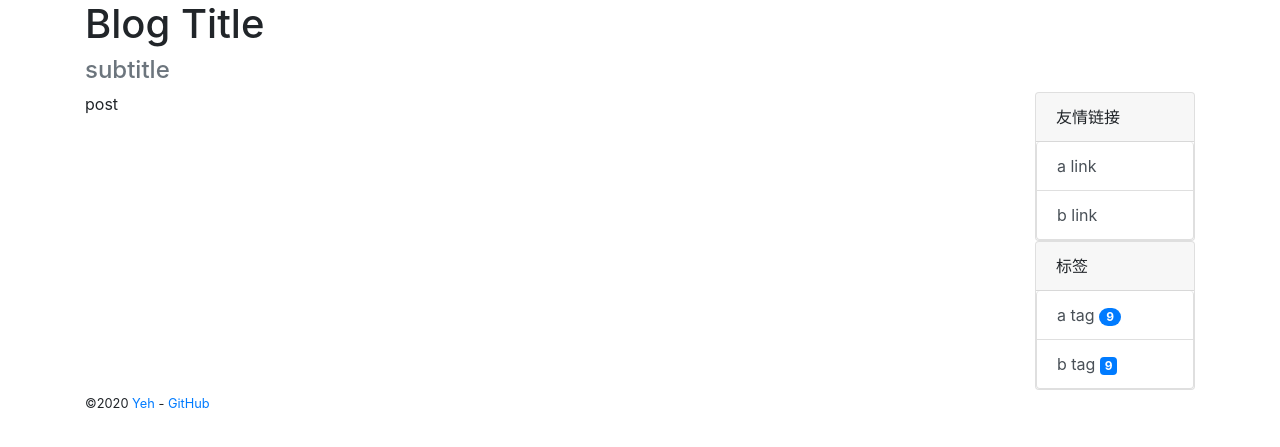
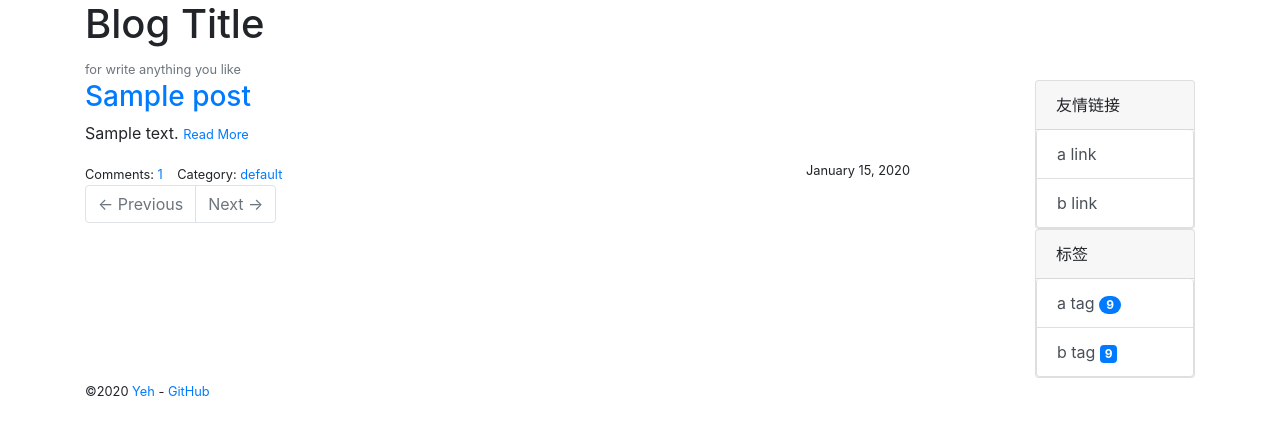
Before and after one commit to yeh-George/awesome-flask-webapp, a Flask app: page / in a window 1280 px wide. Shown: the part 59-506 px from the top of the page. Run offline with Flask 2, Linux system fonts and the light colour scheme; tables that the repository leaves empty hold one stand-in row (values such as "Sample post"); some libraries are stand-ins or nearby versions.

Commit message:
main view function.Then, just complete index.html

```diff
--- a/awesome_flask_webapp/__init__.py
+++ b/awesome_flask_webapp/__init__.py
@@ -7,6 +7,9 @@ from awesome_flask_webapp.settings import config
 from awesome_flask_webapp.extensions import db, bootstrap, login_manager, mail, ckeditor, moment, csrf
 from awesome_flask_webapp.blueprints.main import main_bp
 from awesome_flask_webapp.blueprints.auth import auth_bp
+from awesome_flask_webapp.fakes import fake_post
+from awesome_flask_webapp.models import User, Post, Comment, Category, Tag, Notification, Collect, Follow
+
 
 def create_app(config_name=None):
     if config_name is None:
@@ -50,7 +53,11 @@ def register_errorhandlers(app):
 
 
 def register_shell_context(app):
-    pass
+    @app.shell_context_processor
+    def make_shell_context():
+        return dict(db=db, User=User, Post=Post, Tag=Tag,
+                    Follow=Follow, Collect=Collect, Comment=Comment,
+                    Notification=Notification)
 
 
 def register_template_context(app):
@@ -63,3 +70,7 @@ def register_commands(app):
         db.drop_all()
         db.create_all()
         click.echo('database initialized.')
+
+    @app.cli.command()
+    def forge_post():
+        fake_post()
--- a/awesome_flask_webapp/blueprints/main.py
+++ b/awesome_flask_webapp/blueprints/main.py
@@ -1,13 +1,103 @@
-from flask import Blueprint, render_template, url_for
+from flask import Blueprint, render_template, url_for, request, flash, current_app, abort, redirect
+
+from flask_login import login_required, current_user
+
+from awesome_flask_webapp.utils import redirect_back
+from awesome_flask_webapp.models import Notification, Post, Comment
+from awesome_flask_webapp.extensions import db
+from awesome_flask_webapp.forms.main import CommentForm
+
 
 main_bp = Blueprint('main', __name__)
 
 
 @main_bp.route('/')
 def index():
-    return render_template('main/index.html')
+    page = request.args.get('page', 1, type=int)
+    per_page = current_app.config['AWESOME_POST_PER_PAGE']
+    pagination = Post.query.order_by(Post.timestamp.desc()).paginate(page, per_page)
+    posts = pagination.items
+    return render_template('main/index.html', pagination=pagination, posts=posts)
 
 
 @main_bp.route('/about')
 def about():
-    return '<h1>about</h1>'
+    return render_template('main/about.html')
+
+
+@main_bp.route('/notifications')
+@login_required
+def show_notifications():
+    page = request.args.get('page', 1, type=int)
+    per_page = current_app.config['AWESOME_NOTIFICATION_PER_PAGE']
+    notifications = Notification.query.with_parent(current_user)
+    filter_rule = request.args.get('filter')
+    if filter_rule == 'unread':
+        notifications = notifications.filter_by(is_read=False)
+
+    pagination = notifications.order_by(Notification.timestamp.desc()).paginate(page, per_page)
+    notifications = pagination.items
+    return render_template('main/notifications.html', pagination=pagination, notifications=notifications)
+
+
+@main_bp.route('/notification/read/<int:notification_id>')
+@login_required
+def read_notification(notification_id):
+    notification = Notification.query.get_or_404(notification_id)
+    if current_user != notification.receiver:
+        abort(403)
+
+    notification.is_read = True
+    db.session.commit()
+    flash('Notification read.', 'success')
+    return redirect(url_for('.show_notifications'))
+
+
+@main_bp.route('/notification/read/all')
+@login_required
+def read_all_notifications():
+    for notification in current_user.notifications:
+        notification.is_read = True
+    db.session.commit()
+    flash('All notifications read.', 'success')
+    return redirect(url_for('.show_notifications'))
+
+
+@main_bp.route('/post/<int:post_id>')
+def show_post(post_id):
+    post = Post.query.get_or_404(post_id)
+    page = request.args.get('page', 1, type=int)
+    per_page = current_app.config['AWESOME_COMMENT_PER_PAGE']
+    pagination = Comment.query.with_parent(post).order_by(Comment.timestamp.desc()).paginate(page, per_page)
+    comments = pagination.items
+
+    comment_form = CommentForm()
+
+    return render_template('main/post.html', pagination=pagination, post=post, comments=comments,
+                           comment_form=comment_form)
+
+
+
+@main_bp.route('/collect/<int:post_id>', methods=['POST'])
+def collect(post_id):
+    pass
+
+
+@main_bp.route('/uncollect/<int:post_id>', methods=['POST'])
+def uncollect(post_id):
+    pass
+
+
+@main_bp.route('/post/<int:post_id>/collectors')
+def show_collectors(post_id):
+    pass
+
+
+@main_bp.route('/category/<int:category_id>')
+def show_category(category_id):
+    pass
+
+
+@main_bp.route('/tag/<int:tag_id>')
+def show_tag(tag_id):
+    pass
--- a/awesome_flask_webapp/models.py
+++ b/awesome_flask_webapp/models.py
@@ -197,7 +197,7 @@ class Post(db.Model):
     title = db.Column(db.String(100))
     body = db.Column(db.Text)
     timestamp = db.Column(db.DateTime, default=datetime.utcnow)
-    can_comment = db.Column(db.Boolean, default=False)
+    can_comment = db.Column(db.Boolean, default=True)
 
     author_id = db.Column(db.Integer, db.ForeignKey('user.id'))
     category_id = db.Column(db.Integer, db.ForeignKey('category.id'))
--- a/awesome_flask_webapp/settings.py
+++ b/awesome_flask_webapp/settings.py
@@ -11,6 +11,10 @@ class Operations(object):
 
 class BaseConfig(object):
     AWESOME_ADMIN_EMAIL = os.getenv('AWESOME_ADMIN_EMAIL', 'yechenjia20@outlook.com')
+    AWESOME_NOTIFICATION_PER_PAGE = 20
+    AWESOME_POST_PER_PAGE = 15
+    AWESOME_COMMENT_PER_PAGE = 15
+
 
     SECRET_KEY = os.getenv('SECRET_KEY', 'secret key')
 
--- /dev/null
+++ b/awesome_flask_webapp/templates/main/_posts.html
@@ -0,0 +1,26 @@
+{% if posts %}
+    {% for post in posts %}
+        <h3 class="text-primary">
+            <a href="{{ url_for('main.show_post', post_id=post.id) }}">{{ post.title }}</a>
+        </h3>
+        <p>
+            {{ post.body|striptags|truncate }}
+            <small><a href="{{ url_for('main.show_post', post_id=post.id) }}">Read More</a></small>
+        </p>
+        <small>
+            Comments: <a href="{{ url_for('main.show_post', post_id=post.id) }}#comments">{{ post.comments|length }}</a>
+            &nbsp;&nbsp;
+            Category: <a href="#">default</a>
+            <span class="float-right">
+                {{ moment(post.timestamp).format('LL') }}
+            </span>
+        </small>
+        {% if not loop.last %}
+            <hr>
+        {% endif %}
+    {% endfor %}
+{% else %}
+    <div class="tip">
+        <h5>No post.</h5>
+    </div>
+{% endif %}
--- a/awesome_flask_webapp/templates/main/index.html
+++ b/awesome_flask_webapp/templates/main/index.html
@@ -1,18 +1,25 @@
 {% extends 'base.html' %}
+{% from 'bootstrap/pagination.html' import render_pager %}
 
 {% block title %} Home {% endblock %}
 
 {% block content %}
     <div class="page-header">
         <h1>Blog Title</h1>
-        <h4 class="text-muted">subtitle</h4>
+         <small class="text-muted"> for write anything you like</small>
     </div>
-
     <div class="row">
-        <div class="col-sm-10">
-            post
+        <div class="col-sm-9">
+            <!-- post-->
+            {% include 'main/_posts.html' %}
+            <!-- post-footer-->
+            {% if posts %}
+                <div class="page-footer">
+                    {{ render_pager(pagination) }}
+                </div>
+            {% endif %}
         </div>
-        <div class="col-sm-2">
+        <div class="col-sm-2 ml-auto">
             {% include 'main/_sidebar.html' %}
         </div>
     </div>
```
Also changed, not shown: awesome_flask_webapp/fakes.py (+18 -0 lines), awesome_flask_webapp/templates/main/about.html (added, +17 -0 lines), awesome_flask_webapp/templates/main/post.html (added, +10 -0 lines).
